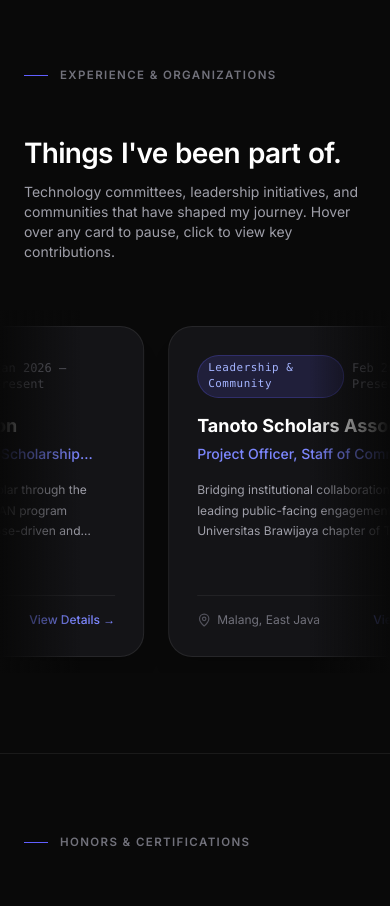
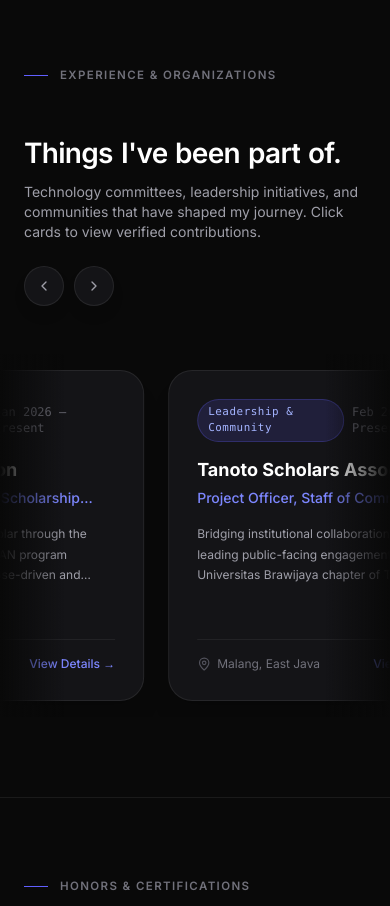
Before and after one commit to TayaAthaya/athaya-portfolio, a Next.js app: page /professional in a window 390 px wide. Shown: the part 4760-5666 px from the top of the page. Built offline with nearby package versions, Linux system fonts and the light colour scheme.

Commit message:
feat(experience): add left and right navigation buttons for manual smooth carousel scrolling

```diff
--- a/components/sections/Experience.tsx
+++ b/components/sections/Experience.tsx
@@ -1,15 +1,36 @@
 "use client";
 
-import { useState } from "react";
+import { useState, useRef } from "react";
 import { motion } from "motion/react";
 import { experiences } from "@/data/experiences";
 import SectionLabel from "@/components/ui/SectionLabel";
 import SplitTextTitle from "@/components/ui/SplitTextTitle";
-import { Sparkles, MapPin, X, Calendar, FileCheck2, ExternalLink } from "lucide-react";
+import { Sparkles, MapPin, X, Calendar, FileCheck2, ExternalLink, ChevronLeft, ChevronRight } from "lucide-react";
 import type { Experience as ExperienceType } from "@/data/experiences";
 
 export default function Experience() {
   const [selectedExp, setSelectedExp] = useState<ExperienceType | null>(null);
+  const scrollContainerRef = useRef<HTMLDivElement>(null);
+  const [isPaused, setIsPaused] = useState(false);
+
+  const scrollManual = (direction: "left" | "right") => {
+    const container = scrollContainerRef.current;
+    if (!container) return;
+
+    // Temporarily pause auto marquee when user clicks arrows so it doesn't fight the scroll
+    setIsPaused(true);
+
+    const scrollAmount = 380;
+    container.scrollBy({
+      left: direction === "left" ? -scrollAmount : scrollAmount,
+      behavior: "smooth",
+    });
+
+    // Resume auto-marquee after 4 seconds of idle
+    setTimeout(() => {
+      setIsPaused(false);
+    }, 4000);
+  };
 
   const renderCard = (exp: ExperienceType, keyPrefix: string, index: number) => (
     <motion.div
@@ -70,6 +91,7 @@ export default function Experience() {
       <div className="max-w-[1200px] mx-auto px-6 mb-12">
         <SectionLabel>Experience &amp; Organizations</SectionLabel>
 
+        <div className="flex flex-col md:flex-row md:items-end justify-between gap-6">
           <div>
             <SplitTextTitle
               className="font-semibold tracking-tight text-white mb-2 select-none"
@@ -78,25 +100,59 @@ export default function Experience() {
               Things I&apos;ve been part of.
             </SplitTextTitle>
             <p className="text-zinc-400 text-sm max-w-[620px]">
-            Technology committees, leadership initiatives, and communities that have shaped my journey. Hover over any card to pause, click to view key contributions.
+              Technology committees, leadership initiatives, and communities that have shaped my journey. Click cards to view verified contributions.
             </p>
+          </div>
+
+          {/* Left & Right Manual Navigation Controls */}
+          <div className="flex items-center gap-2.5 shrink-0 select-none">
+            <button
+              onClick={() => scrollManual("left")}
+              className="w-10 h-10 rounded-full border border-white/[0.08] bg-[#141417] hover:bg-[#1a1a1f] hover:border-indigo-500/40 text-zinc-400 hover:text-white flex items-center justify-center transition-all cursor-pointer shadow-lg active:scale-95"
+              aria-label="Scroll left"
+            >
+              <ChevronLeft className="w-4 h-4 stroke-[2]" />
+            </button>
+            <button
+              onClick={() => scrollManual("right")}
+              className="w-10 h-10 rounded-full border border-white/[0.08] bg-[#141417] hover:bg-[#1a1a1f] hover:border-indigo-500/40 text-zinc-400 hover:text-white flex items-center justify-center transition-all cursor-pointer shadow-lg active:scale-95"
+              aria-label="Scroll right"
+            >
+              <ChevronRight className="w-4 h-4 stroke-[2]" />
+            </button>
+          </div>
         </div>
       </div>
 
-      {/* ── CONTINUOUS INFINITE RUNNING CAROUSEL (KANAN KE KIRI) ── */}
-      <div className="relative w-full group py-4 overflow-hidden">
+      {/* ── CONTINUOUS INFINITE RUNNING CAROUSEL DENGAN DUKUNGAN MANUAL SCROLL ── */}
+      <div
+        ref={scrollContainerRef}
+        className="relative w-full group py-4 overflow-x-auto no-scrollbar scroll-smooth"
+        style={{ scrollbarWidth: "none", msOverflowStyle: "none" }}
+        onMouseEnter={() => setIsPaused(true)}
+        onMouseLeave={() => setIsPaused(false)}
+      >
         {/* Subtle left & right edge gradient fades */}
-        <div className="absolute left-0 top-0 bottom-0 w-20 md:w-36 bg-gradient-to-r from-[#090909] to-transparent z-10 pointer-events-none" />
-        <div className="absolute right-0 top-0 bottom-0 w-20 md:w-36 bg-gradient-to-l from-[#090909] to-transparent z-10 pointer-events-none" />
+        <div className="absolute left-0 top-0 bottom-0 w-16 md:w-32 bg-gradient-to-r from-[#090909] to-transparent z-10 pointer-events-none" />
+        <div className="absolute right-0 top-0 bottom-0 w-16 md:w-32 bg-gradient-to-l from-[#090909] to-transparent z-10 pointer-events-none" />
 
         <div className="flex w-max">
           {/* Track Set 1 */}
-          <div className="flex shrink-0 items-stretch gap-6 animate-marquee pr-6">
+          <div
+            className={`flex shrink-0 items-stretch gap-6 animate-marquee pr-6 ${
+              isPaused ? "[animation-play-state:paused!important]" : ""
+            }`}
+          >
             {experiences.map((exp, idx) => renderCard(exp, "set1", idx))}
           </div>
 
           {/* Track Set 2 (Exact duplicate for seamless continuous wrap) */}
-          <div className="flex shrink-0 items-stretch gap-6 animate-marquee pr-6" aria-hidden="true">
+          <div
+            className={`flex shrink-0 items-stretch gap-6 animate-marquee pr-6 ${
+              isPaused ? "[animation-play-state:paused!important]" : ""
+            }`}
+            aria-hidden="true"
+          >
             {experiences.map((exp, idx) => renderCard(exp, "set2", idx))}
           </div>
         </div>
```
Lines whose indentation alone changed are shown as unchanged.
